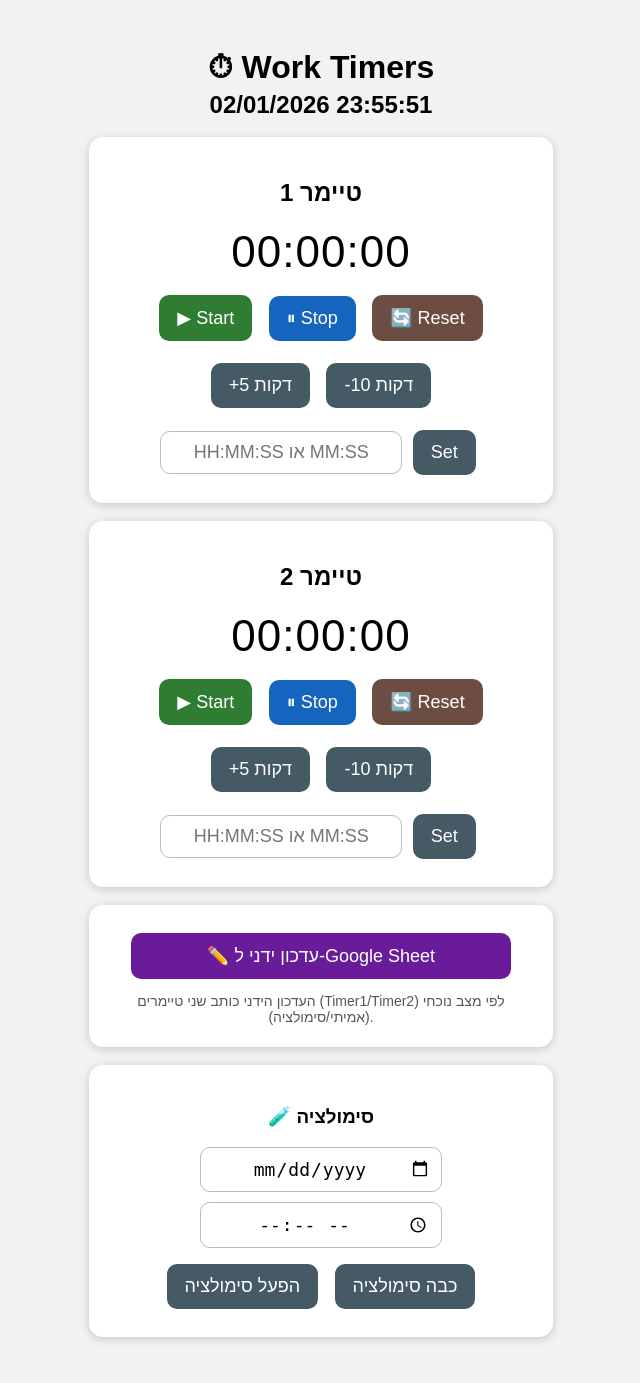
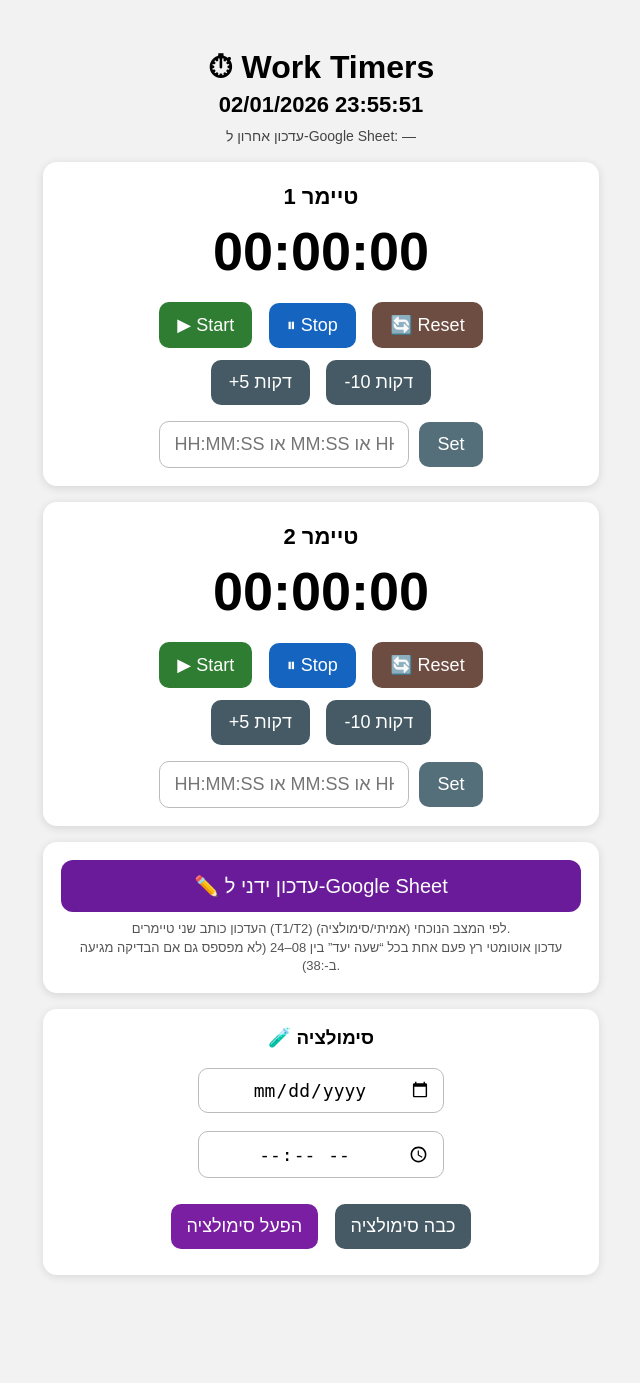
Before and after one commit to matanexcell-lab/work-timers, a Flask app: page / in a window 1280 px wide. Shown: the whole page, without its empty margins (319-959 px from the left). After the commit the page ends 1277 px from the top, so only its background shows below. Run offline with Flask 3, Linux system fonts and the light colour scheme; data comes from the database, SQL or seed files in the repository.

Commit message:
Update index.html

```diff
--- a/app/templates/index.html
+++ b/app/templates/index.html
@@ -3,6 +3,7 @@
 <head>
 <meta charset="UTF-8">
 <title>Work Timers</title>
+<meta name="viewport" content="width=device-width, initial-scale=1">
 
 <style>
 body {
@@ -11,158 +12,209 @@
   padding: 20px;
   text-align: center;
 }
-  h1 { margin-bottom: 5px; }
-  #nowTitle {
-    font-size: 24px;
-    font-weight: bold;
-    margin-bottom: 18px;
+
+h1 { margin-bottom: 6px; }
+#nowTitle { font-size: 22px; font-weight: bold; margin-bottom: 10px; }
+.sim { color: red; }
+
+#sheetInfo { margin: 8px auto 18px; font-size: 14px; color: #444; }
+
+.banner {
+  max-width: 520px;
+  margin: 10px auto;
+  padding: 10px 12px;
+  border-radius: 10px;
+  font-size: 16px;
+  display: none;
 }
-  .sim { color: #c62828; }
+.banner.ok { background: #e9f8ee; border: 1px solid #9fe0b1; color: #1f7a36; }
+.banner.err { background: #ffe9ec; border: 1px solid #f0a7b2; color: #9a1f2f; }
+
 .card {
   background: white;
   border-radius: 14px;
-    padding: 22px;
-    margin: 18px auto;
-    max-width: 420px;
-    box-shadow: 0 2px 10px rgba(0,0,0,0.18);
+  padding: 18px;
+  margin: 16px auto;
+  max-width: 520px;
+  box-shadow: 0 2px 10px rgba(0,0,0,0.12);
 }
+
+.timerTitle { font-size: 22px; font-weight: bold; margin-top: 4px; }
 .timer {
-    font-size: 44px;
-    margin: 12px 0;
-    letter-spacing: 1px;
+  font-size: 54px;
+  font-weight: 700;
+  margin: 10px 0 14px;
 }
-  button {
+
+.rowBtns button{
   font-size: 18px;
   padding: 12px 18px;
   margin: 6px;
+  border: 0;
+  border-radius: 10px;
   cursor: pointer;
-    border-radius: 10px;
-    border: 0;
+  color: #fff;
 }
-  .btnStart { background:#2e7d32; color:white; }
-  .btnStop  { background:#1565c0; color:white; }
-  .btnReset { background:#6d4c41; color:white; }
-  .btnAdj   { background:#455a64; color:white; }
-  .btnLog   { background:#6a1b9a; color:white; width: 92%; max-width: 380px; }
-  .row { margin-top: 10px; }
-  input[type="text"], input[type="date"], input[type="time"]{
+
+.btnStart { background: #2e7d32; }
+.btnStop  { background: #1565c0; }
+.btnReset { background: #6d4c41; }
+.btnAdj   { background: #455a64; color:#fff; }
+
+.editRow{
+  display:flex;
+  gap:10px;
+  justify-content:center;
+  align-items:center;
+  margin-top: 10px;
+  flex-wrap: wrap;
+}
+.editRow input{
   font-size: 18px;
-    padding: 10px;
+  padding: 12px 14px;
   border-radius: 10px;
   border: 1px solid #bbb;
   width: 220px;
   text-align: center;
 }
-  .hint {
-    font-size: 14px;
-    color: #555;
-    margin-top: 8px;
+.editRow button{
+  font-size: 18px;
+  padding: 12px 18px;
+  border-radius: 10px;
+  border: 0;
+  cursor: pointer;
+  background: #546e7a;
+  color: #fff;
 }
-  #toast {
-    margin: 14px auto 0;
-    max-width: 420px;
-    padding: 12px 14px;
+
+.sim-box {
+  background: #fff;
+  padding: 18px;
+  border-radius: 14px;
+  max-width: 520px;
+  margin: 16px auto;
+  box-shadow: 0 2px 10px rgba(0,0,0,0.10);
+}
+.sim-box h3 { margin-top: 0; }
+.sim-box input{
+  font-size: 18px;
+  padding: 10px 12px;
+  border-radius: 10px;
+  border: 1px solid #bbb;
+  width: 220px;
+  text-align: center;
+}
+.sim-box button{
+  font-size: 18px;
+  padding: 12px 16px;
+  margin: 8px 6px;
+  border-radius: 10px;
+  border: 0;
+  cursor: pointer;
+}
+.simOn { background:#7b1fa2; color:#fff; }
+.simOff{ background:#455a64; color:#fff; }
+
+.gsheetBtn{
+  width: 100%;
+  background: #6a1b9a;
+  color:#fff;
+  font-size: 20px;
+  padding: 14px 16px;
+  border: 0;
   border-radius: 12px;
-    display: none;
-    font-size: 16px;
+  cursor: pointer;
 }
-  #toast.ok { background:#e8f5e9; color:#1b5e20; border:1px solid #a5d6a7; }
-  #toast.bad { background:#ffebee; color:#b71c1c; border:1px solid #ef9a9a; }
+.smallNote{ font-size: 13px; color:#555; margin-top:8px; line-height:1.4; }
 </style>
 </head>
 
 <body>
+
 <h1>⏱ Work Timers</h1>
 <div id="nowTitle">טוען...</div>
+<div id="sheetInfo">עדכון אחרון ל-Google Sheet: <span id="lastSheet">—</span></div>
 
-<div id="toast"></div>
+<div id="banner" class="banner"></div>
 
 <!-- TIMER 1 -->
 <div class="card">
-  <h2>טיימר 1</h2>
+  <div class="timerTitle">טיימר 1</div>
   <div class="timer" id="timer-1">00:00:00</div>
 
-  <div class="row">
+  <div class="rowBtns">
     <button class="btnStart" onclick="startTimer(1)">▶ Start</button>
     <button class="btnStop"  onclick="stopTimer(1)">⏸ Stop</button>
     <button class="btnReset" onclick="resetTimer(1)">🔄 Reset</button>
   </div>
 
-  <div class="row">
-    <button class="btnAdj" onclick="adjust(1,  300)">+5 דקות</button>
-    <button class="btnAdj" onclick="adjust(1, -600)">-10 דקות</button>
+  <div class="rowBtns">
+    <button class="btnAdj" onclick="adjustTimer(1, 300)">+5 דקות</button>
+    <button class="btnAdj" onclick="adjustTimer(1, -600)">-10 דקות</button>
   </div>
 
-  <div class="row">
-    <input type="text" id="set-1" placeholder="HH:MM:SS או MM:SS">
-    <button class="btnAdj" onclick="setTime(1)">Set</button>
+  <div class="editRow">
+    <input id="set-1" placeholder="HH:MM:SS או MM:SS או HH:MM">
+    <button onclick="setTimer(1)">Set</button>
   </div>
 </div>
 
 <!-- TIMER 2 -->
 <div class="card">
-  <h2>טיימר 2</h2>
+  <div class="timerTitle">טיימר 2</div>
   <div class="timer" id="timer-2">00:00:00</div>
 
-  <div class="row">
+  <div class="rowBtns">
     <button class="btnStart" onclick="startTimer(2)">▶ Start</button>
     <button class="btnStop"  onclick="stopTimer(2)">⏸ Stop</button>
     <button class="btnReset" onclick="resetTimer(2)">🔄 Reset</button>
   </div>
 
-  <div class="row">
-    <button class="btnAdj" onclick="adjust(2,  300)">+5 דקות</button>
-    <button class="btnAdj" onclick="adjust(2, -600)">-10 דקות</button>
+  <div class="rowBtns">
+    <button class="btnAdj" onclick="adjustTimer(2, 300)">+5 דקות</button>
+    <button class="btnAdj" onclick="adjustTimer(2, -600)">-10 דקות</button>
   </div>
 
-  <div class="row">
-    <input type="text" id="set-2" placeholder="HH:MM:SS או MM:SS">
-    <button class="btnAdj" onclick="setTime(2)">Set</button>
+  <div class="editRow">
+    <input id="set-2" placeholder="HH:MM:SS או MM:SS או HH:MM">
+    <button onclick="setTimer(2)">Set</button>
   </div>
 </div>
 
 <!-- GOOGLE SHEET -->
 <div class="card">
-  <button class="btnLog" onclick="logNow()">✏️ עדכון ידני ל-Google Sheet</button>
-  <div class="hint">העדכון הידני כותב שני טיימרים (Timer1/Timer2) לפי מצב נוכחי (אמיתי/סימולציה).</div>
+  <button class="gsheetBtn" onclick="logNow()">✏️ עדכון ידני ל-Google Sheet</button>
+  <div class="smallNote">
+    העדכון כותב שני טיימרים (T1/T2) לפי המצב הנוכחי (אמיתי/סימולציה).<br>
+    עדכון אוטומטי רץ פעם אחת בכל “שעה יעד” בין 08–24 (לא מפספס גם אם הבדיקה מגיעה ב-:38).
+  </div>
 </div>
 
 <!-- SIMULATION -->
-<div class="card">
+<div class="sim-box">
   <h3>🧪 סימולציה</h3>
-  <div class="row">
-    <input type="date" id="simDate">
-  </div>
-  <div class="row">
-    <input type="time" id="simTime">
-  </div>
-  <div class="row">
-    <button class="btnAdj" onclick="startSim()">הפעל סימולציה</button>
-    <button class="btnAdj" onclick="stopSim()">כבה סימולציה</button>
-  </div>
+  <input type="date" id="simDate"><br><br>
+  <input type="time" id="simTime"><br><br>
+  <button class="simOn" onclick="startSim()">הפעל סימולציה</button>
+  <button class="simOff" onclick="stopSim()">כבה סימולציה</button>
 </div>
 
 <script>
 const BASE = window.location.origin;
 
-function toastOk(msg){
-  const t = document.getElementById("toast");
-  t.className = "ok";
-  t.innerText = msg;
-  t.style.display = "block";
-  setTimeout(()=> t.style.display="none", 2600);
-}
-function toastBad(msg){
-  const t = document.getElementById("toast");
-  t.className = "bad";
-  t.innerText = msg;
-  t.style.display = "block";
-  setTimeout(()=> t.style.display="none", 4200);
+function showBanner(msg, ok=true){
+  const b = document.getElementById("banner");
+  b.className = "banner " + (ok ? "ok" : "err");
+  b.innerText = msg;
+  b.style.display = "block";
+  clearTimeout(window.__ban_t);
+  window.__ban_t = setTimeout(()=>{ b.style.display="none"; }, 3500);
 }
 
+// ================= STATUS =================
 async function refreshStatus(){
-  try{
-    const r = await fetch(`${BASE}/api/status`);
+  try {
+    const r = await fetch(`${BASE}/api/status`, { cache: "no-store" });
     const d = await r.json();
 
     const title = document.getElementById("nowTitle");
@@ -172,90 +224,134 @@ async function refreshStatus(){
     d.timers.forEach((t, i) => {
       document.getElementById(`timer-${i+1}`).innerText = t;
     });
-  }catch(e){
-    console.error(e);
+
+    document.getElementById("lastSheet").innerText = d.last_sheet_update ? d.last_sheet_update : "—";
+
+  } catch(e){
+    console.error("Status error:", e);
   }
 }
 
 setInterval(refreshStatus, 1000);
 refreshStatus();
 
+// ================= TIMER ACTIONS =================
 async function startTimer(i){
-  const r = await fetch(`${BASE}/api/timer/${i}/start`, {method:"POST"});
-  const d = await r.json().catch(()=> ({}));
-  if(!r.ok) toastBad(d.error || "שגיאה ב-Start");
-  refreshStatus();
-}
-async function stopTimer(i){
-  const r = await fetch(`${BASE}/api/timer/${i}/stop`, {method:"POST"});
-  const d = await r.json().catch(()=> ({}));
-  if(!r.ok) toastBad(d.error || "שגיאה ב-Stop");
-  refreshStatus();
-}
-async function resetTimer(i){
-  const r = await fetch(`${BASE}/api/timer/${i}/reset`, {method:"POST"});
-  const d = await r.json().catch(()=> ({}));
-  if(!r.ok) toastBad(d.error || "שגיאה ב-Reset");
+  await fetch(`${BASE}/api/timer/${i}/start`, { method: "POST" });
   refreshStatus();
 }
 
-async function adjust(i, deltaSec){
-  const r = await fetch(`${BASE}/api/timer/${i}/adjust`, {
-    method:"POST",
-    headers:{ "Content-Type":"application/json" },
-    body: JSON.stringify({delta: deltaSec})
-  });
-  const d = await r.json().catch(()=> ({}));
-  if(!r.ok) toastBad(d.error || "שגיאה בעדכון זמן");
-  else toastOk(`עודכן: ${d.new_time}`);
+async function stopTimer(i){
+  await fetch(`${BASE}/api/timer/${i}/stop`, { method: "POST" });
   refreshStatus();
 }
 
-async function setTime(i){
-  const val = document.getElementById(`set-${i}`).value.trim();
-  if(!val){ toastBad("הכנס זמן"); return; }
-
-  const r = await fetch(`${BASE}/api/timer/${i}/set`, {
-    method:"POST",
-    headers:{ "Content-Type":"application/json" },
-    body: JSON.stringify({value: val})
-  });
-  const d = await r.json().catch(()=> ({}));
-  if(!r.ok) toastBad(d.error || "פורמט לא תקין");
-  else toastOk(`נקבע: ${d.new_time}`);
+async function resetTimer(i){
+  await fetch(`${BASE}/api/timer/${i}/reset`, { method: "POST" });
   refreshStatus();
 }
 
-async function logNow(){
-  try{
-    const r = await fetch(`${BASE}/api/log-now`, {method:"POST"});
+async function adjustTimer(i, delta){
+  const r = await fetch(`${BASE}/api/timer/${i}/adjust`, {
+    method: "POST",
+    headers: { "Content-Type": "application/json" },
+    body: JSON.stringify({ delta })
+  });
   const d = await r.json();
-    if(r.ok && d.ok) toastOk("✅ נשלח עדכון ל-Google Sheet");
-    else toastBad("❌ " + (d.message || "שגיאה בעדכון"));
-  }catch(e){
-    toastBad("❌ שגיאה בעדכון");
+  if(!d.ok){
+    showBanner(d.error || "שגיאה בעדכון זמן", false);
   }
+  refreshStatus();
 }
 
+// ================= SET TIME (format fix) =================
+function parseTimeToSeconds(val){
+  val = (val || "").trim();
+
+  // HH:MM:SS (allow 1-2 digits hours)
+  if (/^\d{1,2}:\d{2}:\d{2}$/.test(val)) {
+    const [h,m,s] = val.split(":").map(Number);
+    return h*3600 + m*60 + s;
+  }
+
+  // HH:MM
+  if (/^\d{1,2}:\d{2}$/.test(val)) {
+    const [h,m] = val.split(":").map(Number);
+    return h*3600 + m*60;
+  }
+
+  // MM:SS
+  if (/^\d{1,2}:\d{2}$/.test(val)) {
+    const [m,s] = val.split(":").map(Number);
+    return m*60 + s;
+  }
+
+  return null;
+}
+
+async function setTimer(i){
+  const input = document.getElementById(`set-${i}`);
+  const val = input.value;
+
+  const seconds = parseTimeToSeconds(val);
+  if (seconds === null) {
+    showBanner("פורמט לא תקין", false);
+    return;
+  }
+
+  const r = await fetch(`${BASE}/api/timer/${i}/set`, {
+    method: "POST",
+    headers: { "Content-Type": "application/json" },
+    body: JSON.stringify({ seconds })
+  });
+  const d = await r.json();
+  if(d.ok){
+    showBanner("⏱ הזמן עודכן");
+    input.value = "";
+  }else{
+    showBanner(d.error || "שגיאה בעדכון", false);
+  }
+  refreshStatus();
+}
+
+// ================= GOOGLE SHEET =================
+async function logNow(){
+  try {
+    const r = await fetch(`${BASE}/api/log-now`, { method: "POST" });
+    const d = await r.json();
+    if(d.ok){
+      showBanner("✅ עודכן ב-Google Sheet");
+      if(d.updated_at){
+        document.getElementById("lastSheet").innerText = d.updated_at;
+      }
+    }else{
+      showBanner("❌ " + (d.message || "שגיאה בעדכון"), false);
+    }
+  } catch(e){
+    showBanner("❌ שגיאת רשת בעדכון", false);
+  }
+  refreshStatus();
+}
+
+// ================= SIMULATION =================
 async function startSim(){
   const d = document.getElementById("simDate").value;
   const t = document.getElementById("simTime").value;
-  if(!d || !t){ toastBad("בחר תאריך ושעה"); return; }
+  if(!d || !t){
+    showBanner("בחר תאריך ושעה", false);
+    return;
+  }
 
-  const r = await fetch(`${BASE}/api/sim/start`, {
-    method:"POST",
-    headers:{ "Content-Type":"application/json" },
-    body: JSON.stringify({datetime: `${d} ${t}`})
+  await fetch(`${BASE}/api/sim/start`, {
+    method: "POST",
+    headers: { "Content-Type": "application/json" },
+    body: JSON.stringify({ datetime: `${d} ${t}` })
   });
-  if(!r.ok) toastBad("שגיאה בהפעלת סימולציה");
-  else toastOk("סימולציה הופעלה");
   refreshStatus();
 }
 
 async function stopSim(){
-  const r = await fetch(`${BASE}/api/sim/stop`, {method:"POST"});
-  if(!r.ok) toastBad("שגיאה בכיבוי סימולציה");
-  else toastOk("סימולציה כובתה");
+  await fetch(`${BASE}/api/sim/stop`, { method: "POST" });
   refreshStatus();
 }
 </script>
```
Lines whose indentation alone changed are shown as unchanged.
